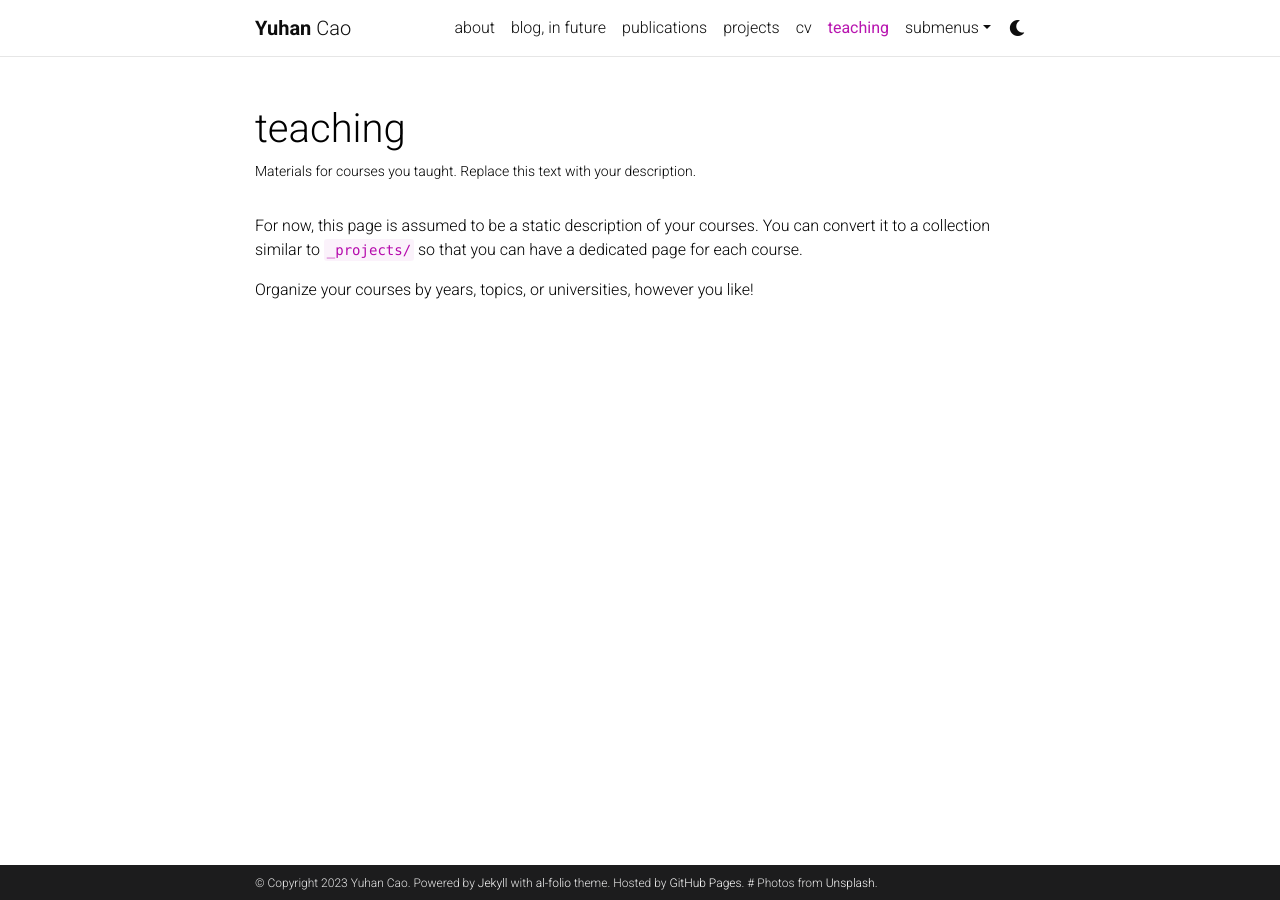
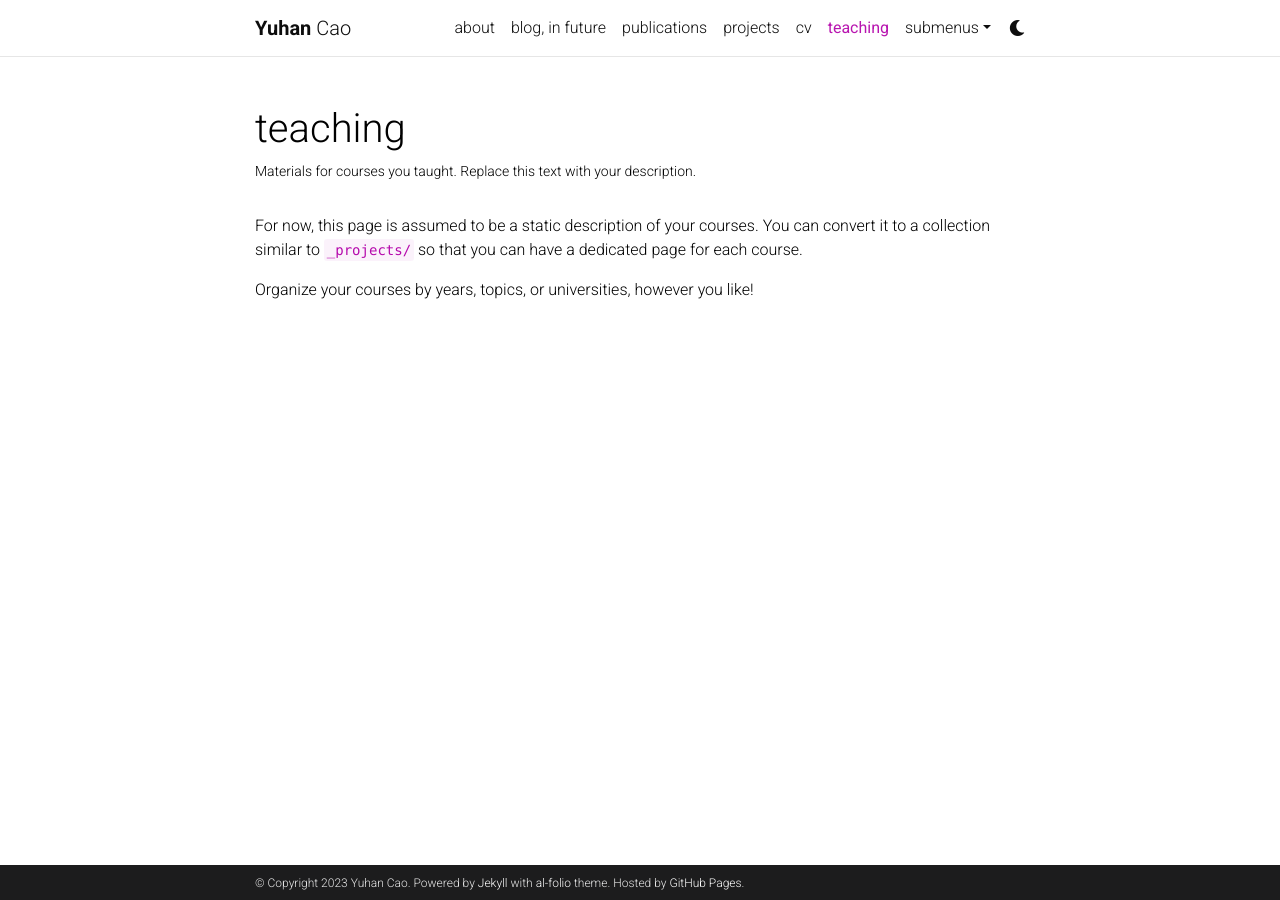
Before and after one commit to teafrogsf/teafrogsf.github.io, a Jekyll site: the page built from _pages/teaching.md, in a window 1280 px wide. Built offline with Jekyll 4.4.1, drawn with Linux system fonts in a browser that asks for light colours; comment, search, counter and statistics services are not loaded; a style sheet for code colours, icons or effects is not loaded; some of the changed lines change nothing that is shown.

Commit message:
fix main page

```diff
--- a/_config.yml
+++ b/_config.yml
@@ -12,7 +12,6 @@ description: > # the ">" symbol means to ignore newlines until "footer_text:"
 footer_text: >
   Powered by <a href="https://jekyllrb.com/" target="_blank">Jekyll</a> with <a href="https://github.com/alshedivat/al-folio">al-folio</a> theme.
   Hosted by <a href="https://pages.github.com/" target="_blank">GitHub Pages</a>.
-  # Photos from <a href="https://unsplash.com" target="_blank">Unsplash</a>.
 keywords: jekyll, jekyll-theme, academic-website, portfolio-website  # add your own keywords or leave empty
 
 lang: en # the language of your site (for example: en, fr, cn, ru, etc.)
@@ -100,7 +99,7 @@ youtube_id: # your youtube channel id (youtube.com/@<youtube_id>)
 discord_id: # your discord id (18-digit unique numerical identifier)
 
 contact_note: >
-  You can even add a little note about which of these is the best way to reach you.
+  Thank you for visiting here.  # You can even add a little note about which of these is the best way to reach you.
 
 # -----------------------------------------------------------------------------
 # Analytics and search engine verification
@@ -146,15 +145,15 @@ giscus:
   lang: en
 
 # Disqus comments (DEPRECATED)
-disqus_shortname: al-folio # put your disqus shortname
+disqus_shortname: teafrogsf # al-folio # put your disqus shortname
 # https://help.disqus.com/en/articles/1717111-what-s-a-shortname
 
 # External sources.
 # If you have blog posts published on medium.com or other exteranl sources,
 # you can display them in your blog by adding a link to the RSS feed.
-external_sources:
-  - name: medium.com
-    rss_url: https://medium.com/@al-folio/feed
+# external_sources:
+#  - name: medium.com
+#    rss_url: https://medium.com/@al-folio/feed
 
 # -----------------------------------------------------------------------------
 # Collections
```
Also changed, not shown: 6 other files.
